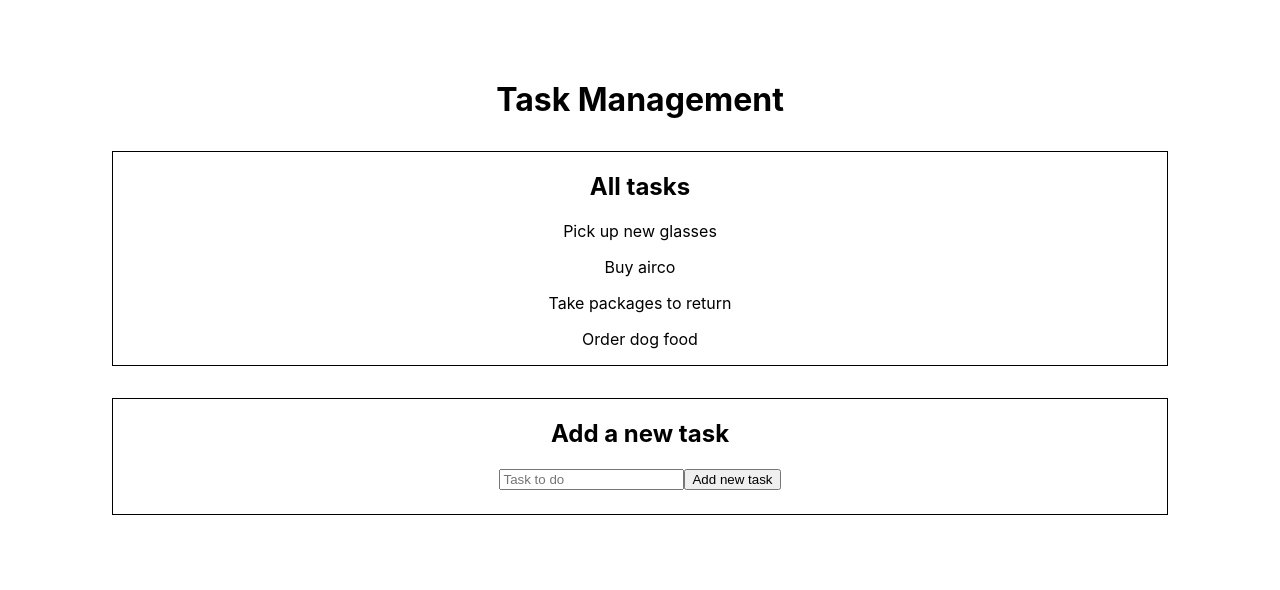
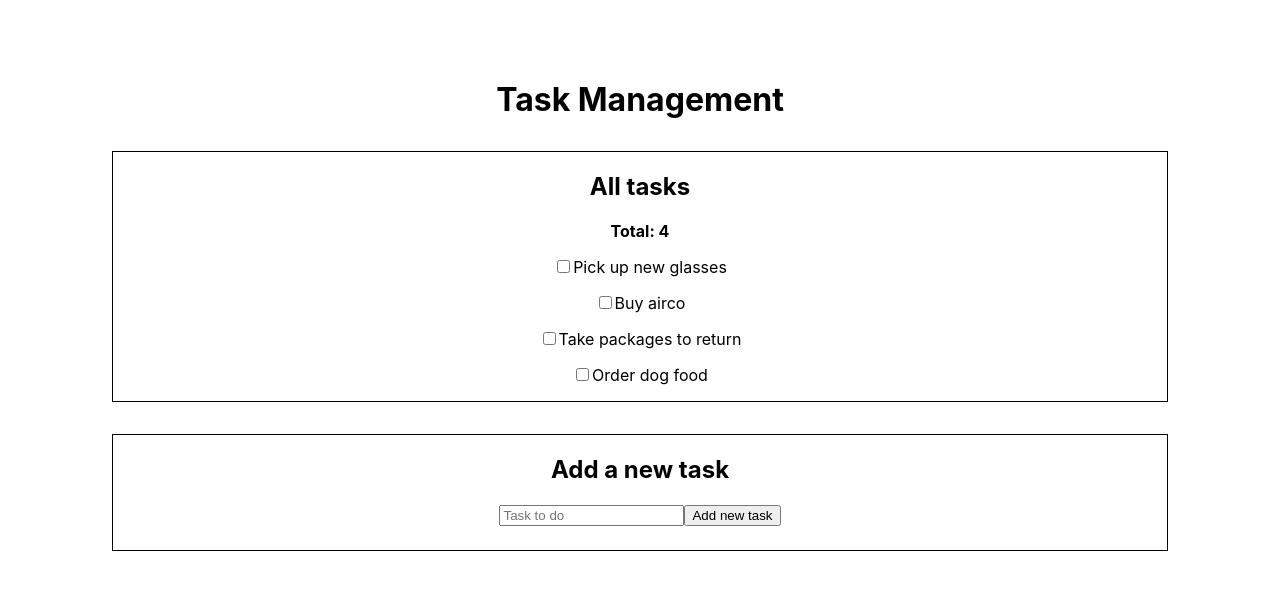
Before and after one commit to Miriamvdb/task-management-60, a React (Create React App) app: page / in a window 1280 px wide. Shown: the top 590 px of the page. Built offline with nearby package versions, Linux system fonts and the light colour scheme.

Commit message:
Feature 1: Reached max. tasks

```diff
--- a/src/App.js
+++ b/src/App.js
@@ -1,12 +1,12 @@
 import "./App.css";
 import AddNewTask from "./components/AddNewTask";
-import TaskApp from "./components/TaskApp";
+import TaskList from "./components/TaskList";
 
 function App() {
   return (
     <div className="App">
       <h1>Task Management</h1>
-      <TaskApp />
+      <TaskList />
       <AddNewTask />
     </div>
   );
--- a/src/components/AddNewTask.js
+++ b/src/components/AddNewTask.js
@@ -1,11 +1,19 @@
 import { useState } from "react";
-import { useDispatch } from "react-redux";
+import { useDispatch, useSelector } from "react-redux";
+import { selectAllTasks, selectMaxTasks } from "../store/taskApp/selectors";
 import { addNewTask } from "../store/taskApp/slice";
 import "./AddNewTask.css";
 
 const AddNewTask = () => {
   const [task, setTask] = useState("");
+
   const dispatch = useDispatch();
+
+  const allTasks = useSelector(selectAllTasks);
+  const maxTasks = useSelector(selectMaxTasks);
+
+  console.log(maxTasks);
+  console.log(allTasks.length);
 
   const submitTask = (event) => {
     event.preventDefault();
@@ -18,6 +26,7 @@ const AddNewTask = () => {
 
   return (
     <div className="container-addnewtask">
+      {allTasks.length < maxTasks ? (
         <form onSubmit={submitTask}>
           <h2>Add a new task</h2>
           <input
@@ -28,6 +37,9 @@ const AddNewTask = () => {
           />
           <button type="submit">Add new task</button>
         </form>
+      ) : (
+        <p>It's not possible to add more tasks</p>
+      )}
     </div>
   );
 };
--- a/src/components/TaskApp.js
+++ /dev/null
@@ -1,19 +0,0 @@
-import { useSelector } from "react-redux";
-import { selectAllTasks } from "../store/taskApp/selectors";
-import "./TaskApp.css";
-
-const TaskApp = () => {
-  const allTasks = useSelector(selectAllTasks);
-  console.log(allTasks);
-
-  return (
-    <div className="container-taskapp">
-      <h2>All tasks</h2>
-      {allTasks.map((task) => {
-        return <p key={task.id}>{task.task}</p>;
-      })}
-    </div>
-  );
-};
-
-export default TaskApp;
--- a/src/components/TaskApp.css
+++ b/src/components/TaskList.css
@@ -1,4 +1,4 @@
-.container-taskapp {
+.container-tasklist {
   margin: 2rem;
   border: 1px solid black;
 }
--- /dev/null
+++ b/src/components/TaskList.js
@@ -0,0 +1,29 @@
+import { useSelector } from "react-redux";
+import { selectAllTasks } from "../store/taskApp/selectors";
+import "./TaskList.css";
+
+const TaskList = () => {
+  const allTasks = useSelector(selectAllTasks);
+
+  return (
+    <div className="container-tasklist">
+      <h2>All tasks</h2>
+      <p>
+        <b>Total: {allTasks.length}</b>
+      </p>
+      {allTasks.map((task) => {
+        return (
+          <p key={task.id}>
+            <input
+              type="checkbox"
+              // checked={task.completed ? true : false}
+            />
+            {task.task}
+          </p>
+        );
+      })}
+    </div>
+  );
+};
+
+export default TaskList;
--- a/src/store/taskApp/selectors.js
+++ b/src/store/taskApp/selectors.js
@@ -1 +1,2 @@
 export const selectAllTasks = (reduxState) => reduxState.taskApp.tasks;
+export const selectMaxTasks = (reduxState) => reduxState.taskApp.maxTasks;
--- a/src/store/taskApp/slice.js
+++ b/src/store/taskApp/slice.js
@@ -22,8 +22,5 @@ export const taskAppSlice = createSlice({
   },
 });
 
-// Action creators are generated for each case reducer
-// function as we add cases to our reducer we will also
-// export the corresponding actions
 export const { addNewTask } = taskAppSlice.actions;
 export default taskAppSlice.reducer;
```
Lines whose indentation alone changed are shown as unchanged.
